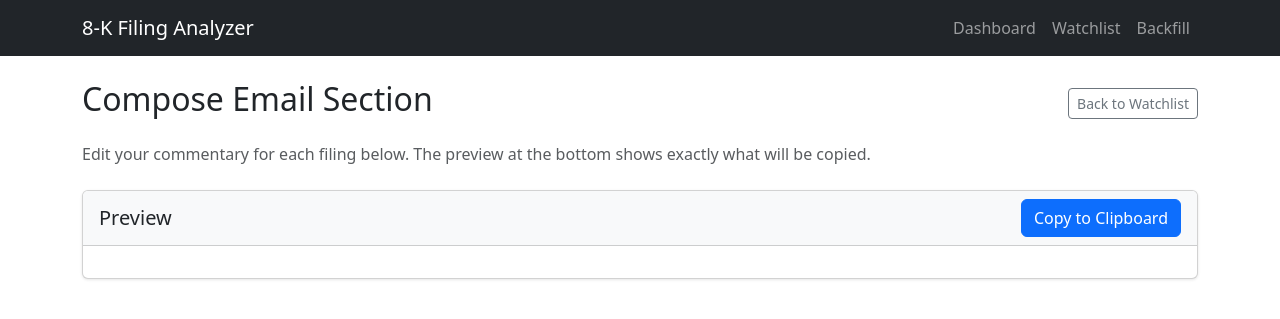
After one commit to esafier/8K-Analyzer, a Flask app: template templates/compose_email.html in a window 1280 px wide. The commit adds this page. Shown: the top 319 px of the page. Run offline with Flask 3, Linux system fonts and the light colour scheme; the template is opened without the code that fills it, so the values that code supplies are empty; parts of the project's set-up code (start-up, migrations or seed data) failed here and were passed over.

Commit message:
Add weekly email composer for watchlist filings
Select filings from watchlist with checkboxes, compose commentary
for each, preview the formatted section, and copy to clipboard
for pasting into broader weekly emails. Marks sent filings with
a badge so you know what's already been used.

Co-Authored-By: Claude Opus 4.6 <noreply@anthropic.com>

```diff
--- a/app.py
+++ b/app.py
@@ -9,6 +9,7 @@ from database import (
     get_categories, get_filing_count, get_filtered_filing_count,
     add_to_watchlist, remove_from_watchlist, update_watchlist_notes,
     get_watchlist_item, get_all_watchlist_ids, get_watchlist_filings,
+    get_watchlist_filings_by_ids, mark_filings_email_sent,
     update_last_backfill, get_last_backfill, update_filing_analysis
 )
 from fetcher import fetch_filings, fetch_filing_text
@@ -214,7 +215,8 @@ def reanalyze(filing_id):
 def watchlist():
     """Dedicated watchlist page showing all saved filings with notes."""
     import json
-    filings = get_watchlist_filings()
+    # Convert to plain dicts so .get() works on both SQLite and PostgreSQL
+    filings = [dict(f) for f in get_watchlist_filings()]
 
     # Parse comp_details JSON for each filing
     for filing in filings:
@@ -270,6 +272,59 @@ def watchlist_save_notes(filing_id):
 
     flash("Notes saved", "success")
     return redirect(request.referrer or url_for("filing_detail", filing_id=filing_id))
+
+
+@app.route("/compose-email", methods=["POST"])
+def compose_email():
+    """Show the email composer page with selected watchlist filings.
+    User can edit commentary and copy a formatted section for their weekly email."""
+    import json
+
+    # Get the comma-separated filing IDs from the hidden form
+    selected_ids = request.form.get("selected_filings", "")
+    if not selected_ids:
+        flash("No filings selected", "warning")
+        return redirect(url_for("watchlist"))
+
+    # Parse IDs safely
+    try:
+        filing_ids = [int(x.strip()) for x in selected_ids.split(",") if x.strip()]
+    except ValueError:
+        flash("Invalid selection", "warning")
+        return redirect(url_for("watchlist"))
+
+    # Fetch the selected filings with their watchlist notes
+    # Convert to plain dicts so .get() works on both SQLite and PostgreSQL
+    filings = [dict(f) for f in get_watchlist_filings_by_ids(filing_ids)]
+
+    # Parse comp_details JSON (same pattern used in the watchlist route)
+    for filing in filings:
+        raw = filing.get("comp_details")
+        if raw and isinstance(raw, str):
+            try:
+                filing["_comp"] = json.loads(raw)
+            except (json.JSONDecodeError, TypeError):
+                filing["_comp"] = None
+        else:
+            filing["_comp"] = None
+
+    return render_template("compose_email.html", filings=filings)
+
+
+@app.route("/mark-as-sent", methods=["POST"])
+def mark_as_sent():
+    """Mark filings as included in a weekly email (AJAX endpoint)."""
+    data = request.get_json()
+    filing_ids = data.get("filing_ids", [])
+
+    # Validate: must be a list of integers
+    try:
+        filing_ids = [int(x) for x in filing_ids]
+    except (ValueError, TypeError):
+        return jsonify({"success": False, "error": "Invalid filing IDs"}), 400
+
+    mark_filings_email_sent(filing_ids)
+    return jsonify({"success": True})
 
 
 @app.route("/clear-database", methods=["POST"])
--- /dev/null
+++ b/templates/compose_email.html
@@ -0,0 +1,173 @@
+{% extends "base.html" %}
+{% block content %}
+
+<div class="d-flex justify-content-between align-items-center mb-3">
+    <h2>Compose Email Section</h2>
+    <a href="/watchlist" class="btn btn-outline-secondary btn-sm">Back to Watchlist</a>
+</div>
+
+<p class="text-muted mb-4">
+    Edit your commentary for each filing below. The preview at the bottom shows exactly what will be copied.
+</p>
+
+<!-- Editable filing entries -->
+<div id="filing-entries">
+    {% for filing in filings %}
+    <div class="card mb-3 filing-card" data-filing-id="{{ filing['id'] }}">
+        <div class="card-header d-flex justify-content-between align-items-center">
+            <div>
+                <strong class="filing-company">{{ filing['company'] }}</strong>
+                <span class="badge bg-secondary filing-ticker">{{ filing['ticker'] or 'No Ticker' }}</span>
+                <span class="badge
+                    {% if filing['auto_category'] == 'Management Change' %}bg-primary
+                    {% elif filing['auto_category'] == 'Compensation' %}bg-success
+                    {% elif filing['auto_category'] == 'Both' %}bg-warning text-dark
+                    {% else %}bg-info{% endif %}">
+                    {{ filing['auto_category'] or 'Uncategorized' }}
+                </span>
+            </div>
+            <button type="button" class="btn btn-sm btn-outline-danger remove-filing-btn">
+                Remove
+            </button>
+        </div>
+        <div class="card-body">
+            <!-- AI Summary (read-only) -->
+            <div class="mb-3">
+                <label class="form-label small fw-bold">AI Summary:</label>
+                <p class="filing-summary text-muted small mb-0">{{ filing['summary'] }}</p>
+            </div>
+
+            <!-- Editable commentary (pre-filled from watchlist notes) -->
+            <div>
+                <label class="form-label small fw-bold">Your Commentary:</label>
+                <textarea class="form-control commentary-input" rows="3"
+                    placeholder="What's interesting about this filing...">{{ filing['watchlist_notes'] or '' }}</textarea>
+            </div>
+        </div>
+    </div>
+    {% endfor %}
+</div>
+
+<!-- Preview section -->
+<div class="card mb-4">
+    <div class="card-header bg-light">
+        <div class="d-flex justify-content-between align-items-center">
+            <h5 class="mb-0">Preview</h5>
+            <button type="button" id="copy-btn" class="btn btn-primary">
+                Copy to Clipboard
+            </button>
+        </div>
+    </div>
+    <div class="card-body">
+        <pre id="email-preview" class="mb-0"
+             style="white-space: pre-wrap; font-family: inherit; font-size: 0.95rem; line-height: 1.6;"></pre>
+    </div>
+</div>
+
+<!-- Extra bottom padding so the preview isn't jammed against the page bottom -->
+<div class="mb-5"></div>
+
+<script>
+// Build the preview text from all visible filing cards
+function updatePreview() {
+    var cards = document.querySelectorAll('#filing-entries .filing-card');
+    var lines = [];
+
+    cards.forEach(function(card, index) {
+        var company = card.querySelector('.filing-company').textContent.trim();
+        var ticker = card.querySelector('.filing-ticker').textContent.trim();
+        var summary = card.querySelector('.filing-summary').textContent.trim();
+        var commentary = card.querySelector('.commentary-input').value.trim();
+
+        // Company + ticker header
+        lines.push(company + ' (' + ticker + ')');
+        // AI summary
+        lines.push(summary);
+
+        // User commentary (only if they wrote something)
+        if (commentary) {
+            lines.push('');
+            lines.push('My take: ' + commentary);
+        }
+
+        // Separator between filings (skip after the last one)
+        if (index < cards.length - 1) {
+            lines.push('');
+            lines.push('---');
+            lines.push('');
+        }
+    });
+
+    document.getElementById('email-preview').textContent = lines.join('\n');
+}
+
+// Update preview whenever commentary changes
+document.querySelectorAll('.commentary-input').forEach(function(textarea) {
+    textarea.addEventListener('input', updatePreview);
+});
+
+// Remove a filing from the compose list (doesn't remove from watchlist)
+document.querySelectorAll('.remove-filing-btn').forEach(function(btn) {
+    btn.addEventListener('click', function() {
+        var card = this.closest('.filing-card');
+        card.remove();
+        updatePreview();
+
+        // If no filings left, go back to watchlist
+        if (document.querySelectorAll('#filing-entries .filing-card').length === 0) {
+            window.location.href = '/watchlist';
+        }
+    });
+});
+
+// Copy preview text to clipboard, then mark filings as sent
+document.getElementById('copy-btn').addEventListener('click', function() {
+    var previewText = document.getElementById('email-preview').textContent;
+    var btn = this;
+
+    navigator.clipboard.writeText(previewText).then(function() {
+        // Show success feedback on the button
+        var originalText = btn.textContent;
+        btn.textContent = 'Copied!';
+        btn.classList.remove('btn-primary');
+        btn.classList.add('btn-success');
+
+        // Collect the filing IDs that are still in the compose list
+        var filingIds = [];
+        document.querySelectorAll('#filing-entries .filing-card').forEach(function(card) {
+            filingIds.push(parseInt(card.dataset.filingId));
+        });
+
+        // Tell the server to mark these filings as "sent"
+        fetch('/mark-as-sent', {
+            method: 'POST',
+            headers: { 'Content-Type': 'application/json' },
+            body: JSON.stringify({ filing_ids: filingIds })
+        })
+        .then(function(response) { return response.json(); })
+        .then(function(data) {
+            if (data.success) {
+                // Redirect back to watchlist after a short pause so user sees "Copied!"
+                setTimeout(function() {
+                    window.location.href = '/watchlist';
+                }, 1500);
+            }
+        });
+    }).catch(function(err) {
+        // Clipboard API can fail in some browsers / non-HTTPS contexts
+        // Fall back to selecting the text so user can Ctrl+C manually
+        var previewEl = document.getElementById('email-preview');
+        var range = document.createRange();
+        range.selectNodeContents(previewEl);
+        var selection = window.getSelection();
+        selection.removeAllRanges();
+        selection.addRange(range);
+        alert('Auto-copy didn\'t work — the text has been selected. Press Ctrl+C to copy it.');
+    });
+});
+
+// Generate the initial preview on page load
+updatePreview();
+</script>
+
+{% endblock %}
```
Also changed, not shown: database.py (+58 -2 lines), templates/watchlist.html (+82 -2 lines).
